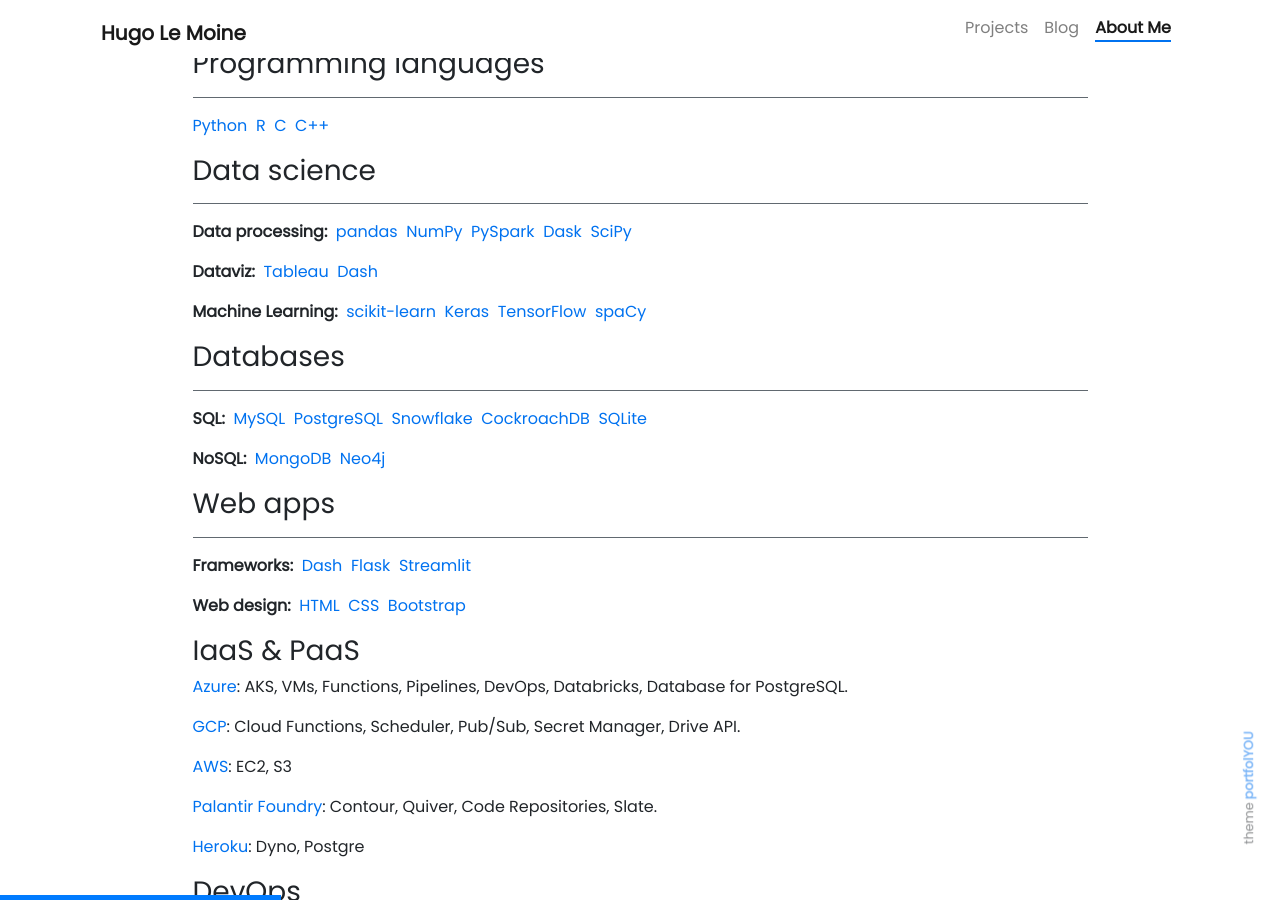
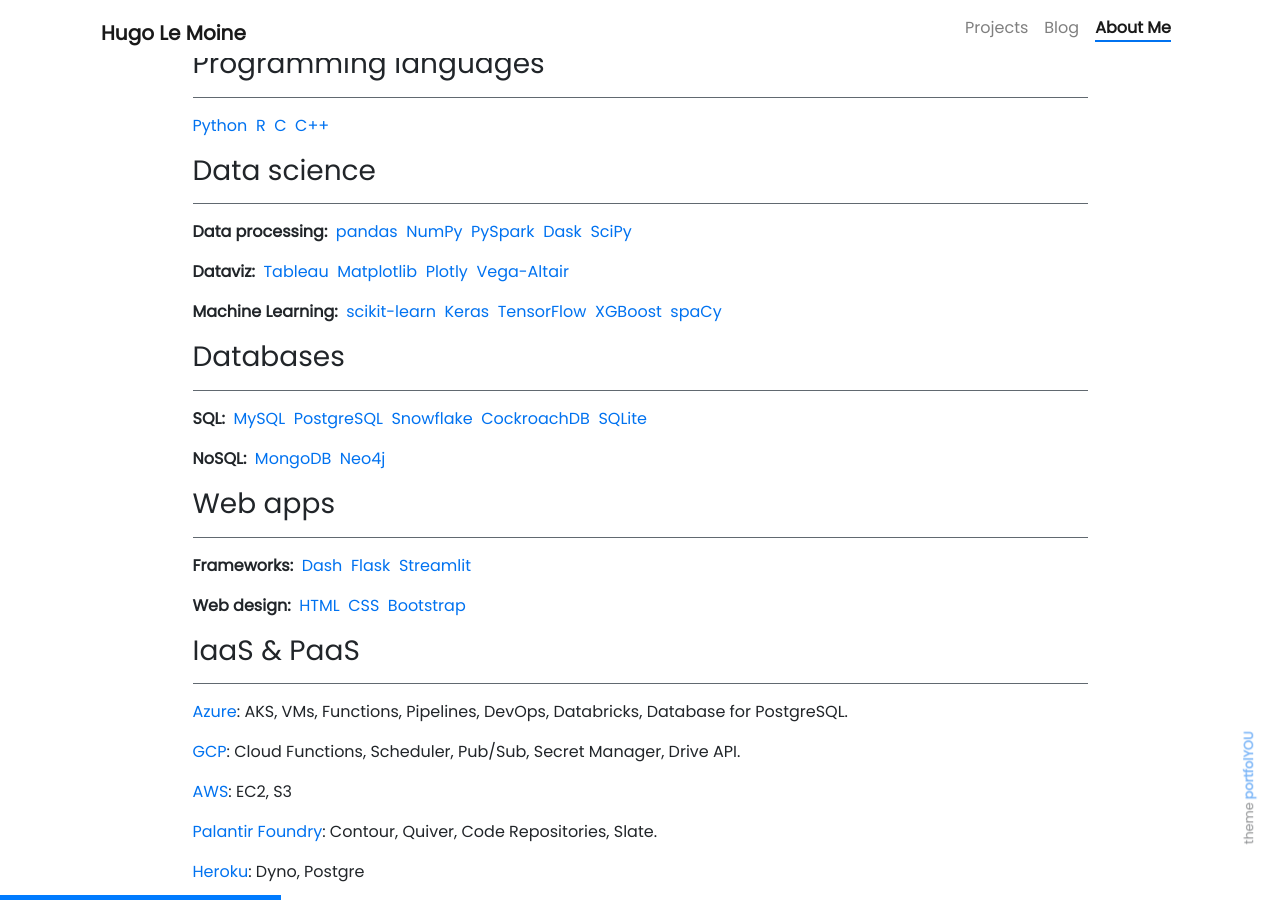
Before and after one commit to hugolmn/hugolmn.github.io, a Jekyll site: the page built from pages/about.md, in a window 1280 px wide and 900 px high, scrolled down 818 px. Built offline with Jekyll 4.4.1, drawn with Linux system fonts in a browser that asks for light colours; nearby versions of some CDN libraries; emoji names are drawn with the system emoji font.

Commit message:
Added matplotlib and altair

```diff
--- a/pages/about.md
+++ b/pages/about.md
@@ -65,13 +65,16 @@
 
 **Dataviz:**&nbsp;
 <a href="https://www.tableau.com">Tableau</a>&nbsp;
-<a href="https://plotly.com/">Dash</a>
+<a href="https://matplotlib.org/">Matplotlib</a>&nbsp;
+<a href="https://plotly.com/">Plotly</a>&nbsp;
+<a href="https://altair-viz.github.io/">Vega-Altair</a>
 
 
 **Machine Learning:**&nbsp;
 <a href="https://scikit-learn.org/stable/">scikit-learn</a>&nbsp;
 <a href="https://keras.io/">Keras</a>&nbsp;
 <a href="https://www.tensorflow.org">TensorFlow</a>&nbsp;
+<a href="https://xgboost.readthedocs.io">XGBoost</a>&nbsp;
 <a href="https://spacy.io/">spaCy</a>
 
 ### Databases
@@ -100,7 +103,7 @@
 <a href="https://getbootstrap.com/">Bootstrap</a>
 
 ### IaaS & PaaS
-
+---
 <a href="https://azure.microsoft.com">Azure</a>: AKS, VMs, Functions, Pipelines, DevOps, Databricks, Database for PostgreSQL.
 
 <a href="https://cloud.google.com">GCP</a>: Cloud Functions, Scheduler, Pub/Sub, Secret Manager, Drive API.
```
